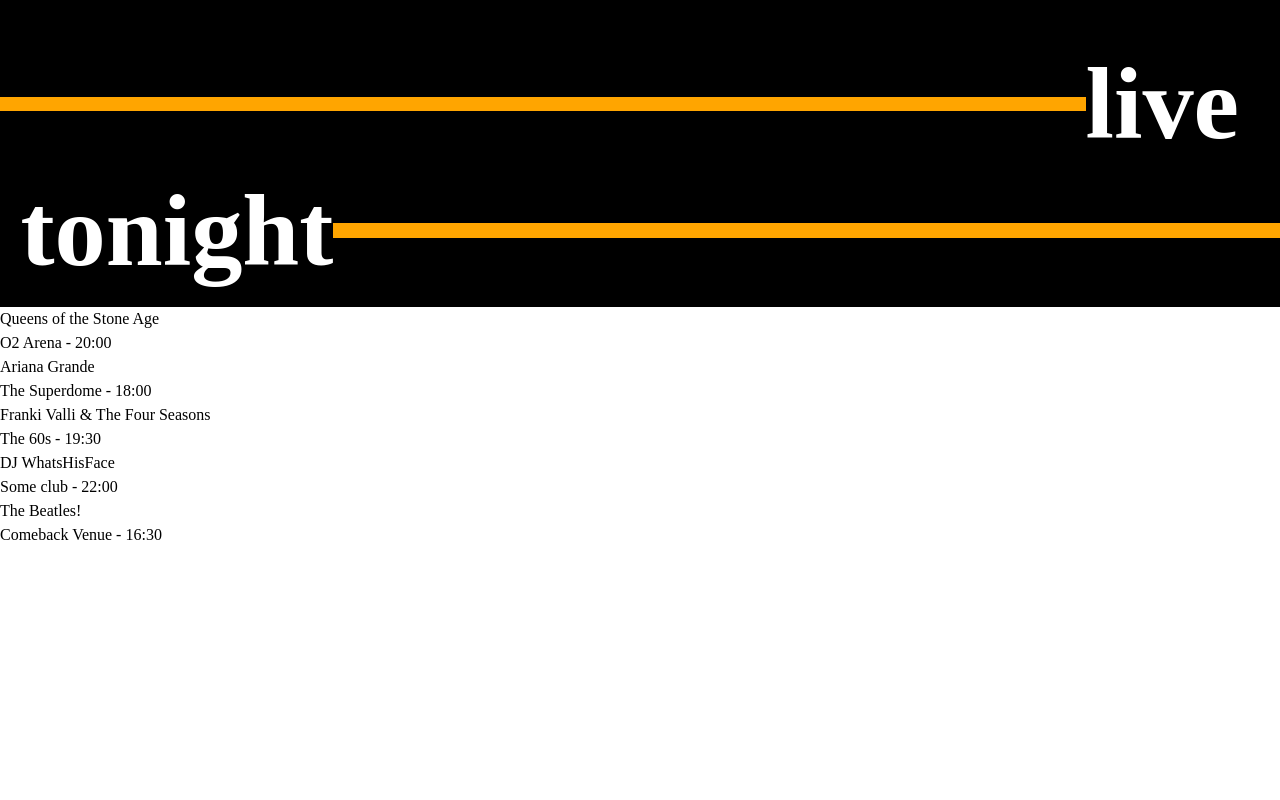
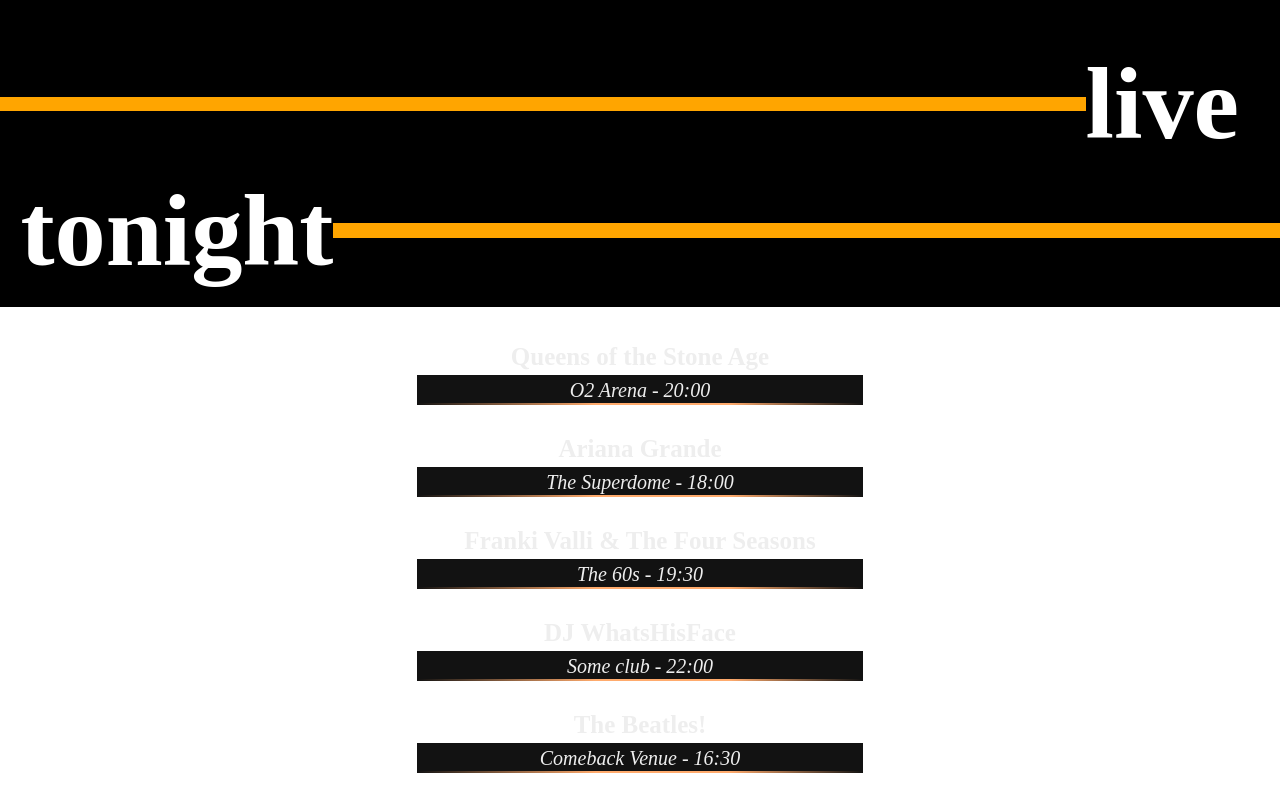
Before and after one commit to dgozen/eventtracker, a plain HTML site: page index.html in a window 1280 px wide. Drawn offline with Linux system fonts and the light colour scheme.

Commit message:
Update main.css
Added styling for band list

```diff
--- a/styles/main.css
+++ b/styles/main.css
@@ -112,3 +112,54 @@ select {
 #bar--second {
   flex: 2 0 30vw;
 }
+
+/* CSS for the band list */
+
+.band-section {
+  width: 44vw;
+  position: absolute;
+  top: 40%;
+  left: calc(50% - 22vw);
+}
+
+.band-section ul {
+  font-size: 25px;
+  list-style-type: none;
+  margin-left: 1.7em;
+  margin-right: 1.7em;
+  text-align: center;
+
+}
+
+.band-section ul li {
+  padding: 0.7em 0.5em 0.2em 0.5em;
+  /*border-bottom: 0.1em solid #FFAB6D; --this was the previous underline for the band names*/
+  font-weight: 600;
+  color: #eee;
+}
+
+.band-section ul li p {
+  font-size: 20px;
+  margin-left: 0.2em;
+  margin-right: 0.2em;
+  margin-bottom: 2px;
+  font-weight: 400;
+  font-style: italic;
+  color: #eee;
+  background: /* making gradient underlines */
+   linear-gradient(
+     to left,
+     #121212 0%,
+     #FFAB6D 30%,
+     #FFAB6D 60%,
+     #121212 100%
+   )
+   left
+   bottom
+   #121212
+   no-repeat;
+
+ background-size:100% 2px ; /*Setting the height of the lines, and a 100% width so it fills up its container*/
+}
+
+/* Band list CSS ends*/
```
